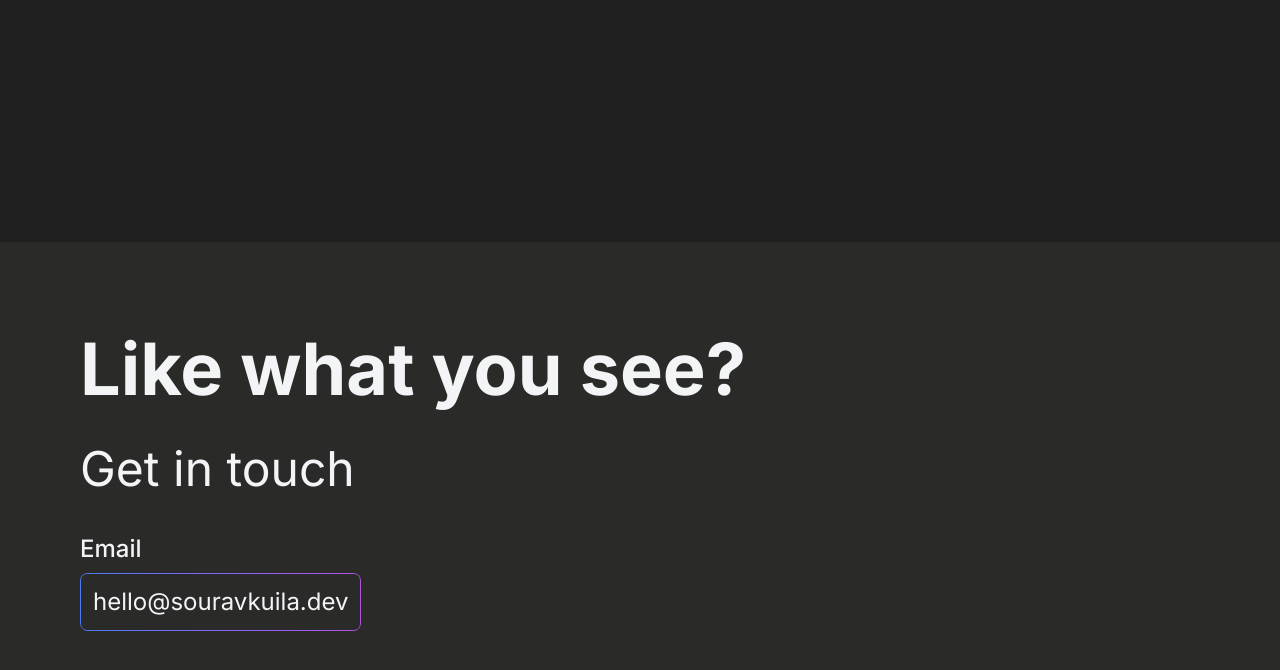
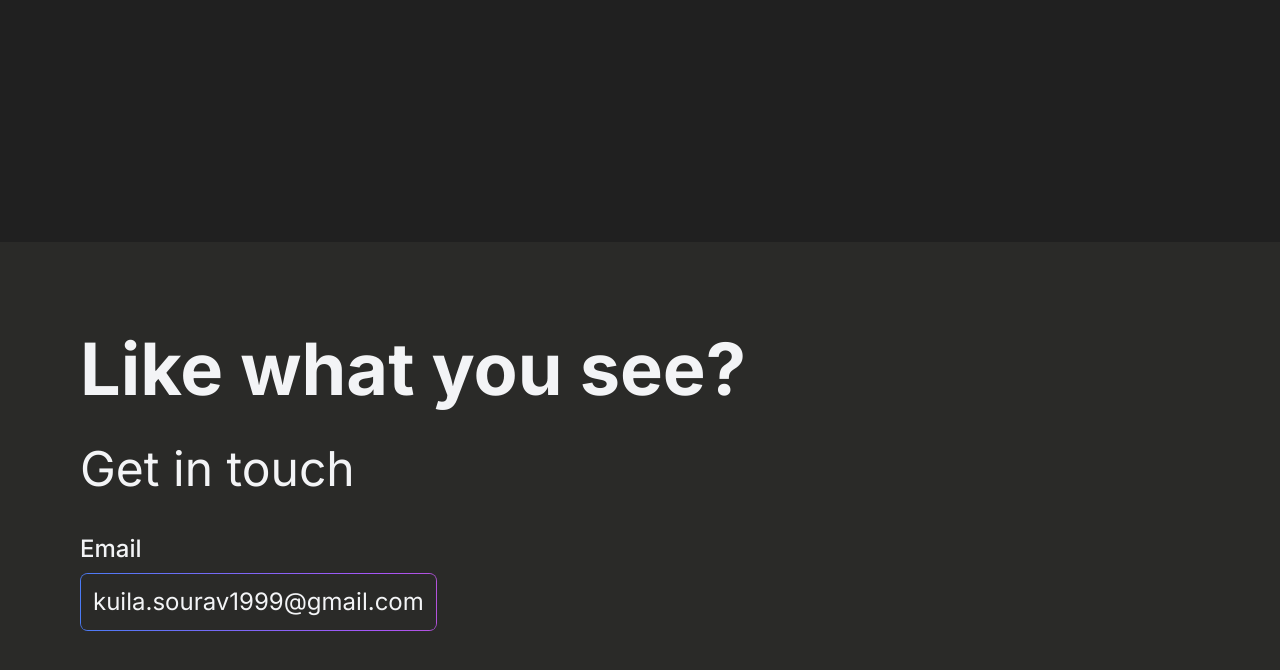
Before and after one commit to souravkumarkuila/portfolio-main, a website built with Vite: page index.html in a window 1280 px wide. Shown: the part 2958-3628 px from the top of the page. Built offline with nearby package versions, Linux system fonts and the light colour scheme; some packages are replaced by stand-ins of ours.

Commit message:
get in touch section change

```diff
--- a/index.html
+++ b/index.html
@@ -631,11 +631,11 @@
       <div class="flex flex-col gap-2">
         <div class="text-xl md:text-2xl font-medium">Email</div>
         <a
-          href="mailto:hello@souravkuila.dev"
+          href="mailto:kuila.sourav1999@gmail.com"
           class="text-lg md:text-2xl block relative p-[1px] rounded-lg bg-gradient-to-r from-blue-500 via-purple-500 to-red-500 bg-[length:200%] hover:bg-right transition-all duration-500 animate-gradient"
         >
           <span class="block bg-[#2a2a28] rounded-md p-3">
-            hello@souravkuila.dev
+            kuila.sourav1999@gmail.com
           </span>
         </a>
       </div>
```
Also changed, not shown: site.webmanifest.
